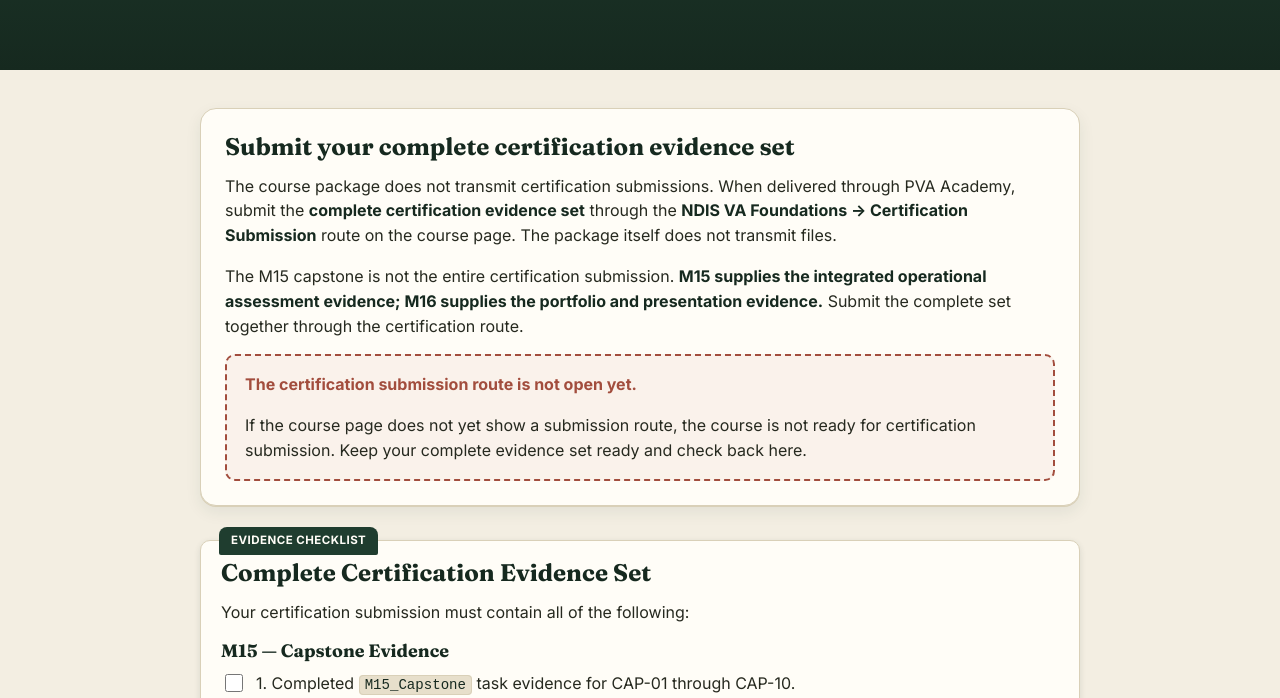
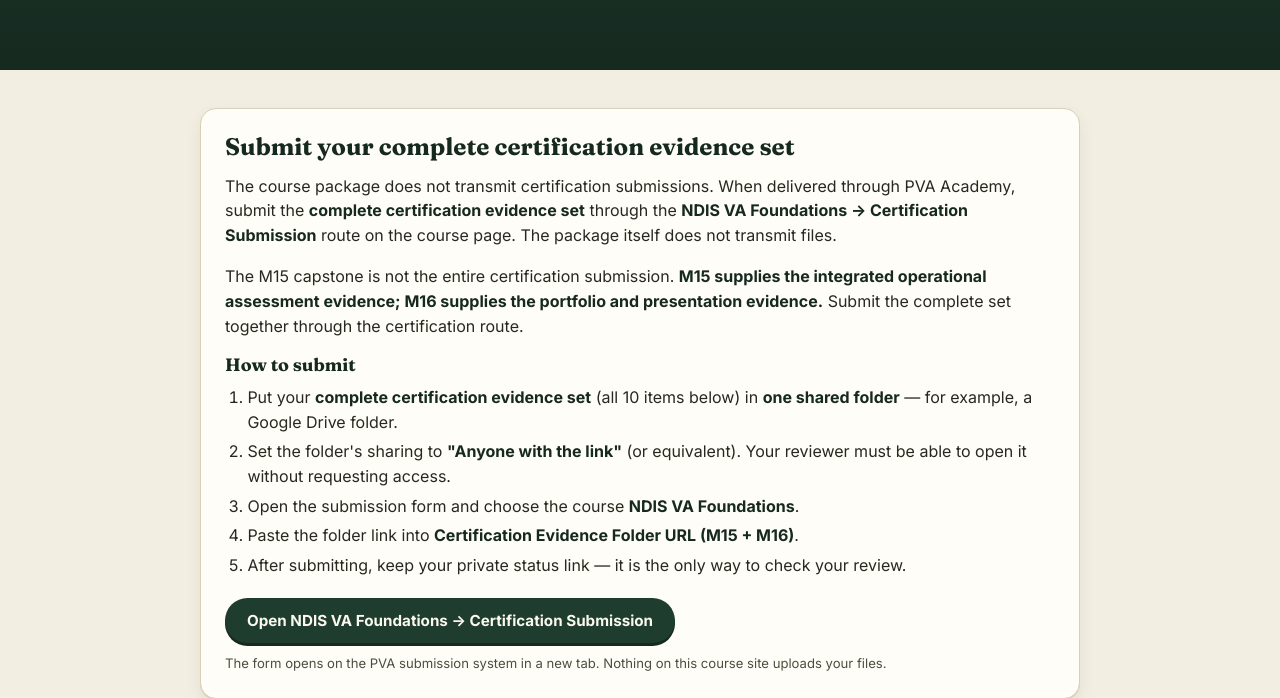
Before and after one commit to probinsiyanongva-rgb/pva-ndis-va-foundations, a plain HTML site: page certification-submission/index.html in a window 1280 px wide. Shown: the part 254-952 px from the top of the page. Drawn offline with Linux system fonts and the light colour scheme.

Commit message:
Add submission instructions for certification evidence

```diff
--- a/certification-submission/index.html
+++ b/certification-submission/index.html
@@ -39,7 +39,18 @@
     <p>The course package does not transmit certification submissions. When delivered through PVA Academy, submit the <strong>complete certification evidence set</strong> through the <strong>NDIS VA Foundations → Certification Submission</strong> route on the course page. The package itself does not transmit files.</p>
     <p>The M15 capstone is not the entire certification submission. <strong>M15 supplies the integrated operational assessment evidence; M16 supplies the portfolio and presentation evidence.</strong> Submit the complete set together through the certification route.</p>
   </div>
-  <div class="route-closed" role="status"><p><strong>The certification submission route is not open yet.</strong></p><p style="margin-bottom:0;">If the course page does not yet show a submission route, the course is not ready for certification submission. Keep your complete evidence set ready and check back here.</p></div>
+  <div class="md" style="margin-top:14px;">
+    <h3>How to submit</h3>
+    <ol>
+      <li>Put your <strong>complete certification evidence set</strong> (all 10 items below) in <strong>one shared folder</strong> — for example, a Google Drive folder.</li>
+      <li>Set the folder's sharing to <strong>"Anyone with the link"</strong> (or equivalent). Your reviewer must be able to open it without requesting access.</li>
+      <li>Open the submission form and choose the course <strong>NDIS VA Foundations</strong>.</li>
+      <li>Paste the folder link into <strong>Certification Evidence Folder URL (M15 + M16)</strong>.</li>
+      <li>After submitting, keep your private status link — it is the only way to check your review.</li>
+    </ol>
+  </div>
+  <div class="btn-row"><a class="btn btn-primary" href="https://pva-portfolio-system.pages.dev/submit/" target="_blank" rel="noopener">Open NDIS VA Foundations → Certification Submission</a></div>
+  <p class="storage-note">The form opens on the PVA submission system in a new tab. Nothing on this course site uploads your files.</p>
 </section>
 
 <section class="folder-tab" data-tab="Evidence checklist" data-state="current" style="margin-top:34px;" aria-labelledby="set-h">
```
